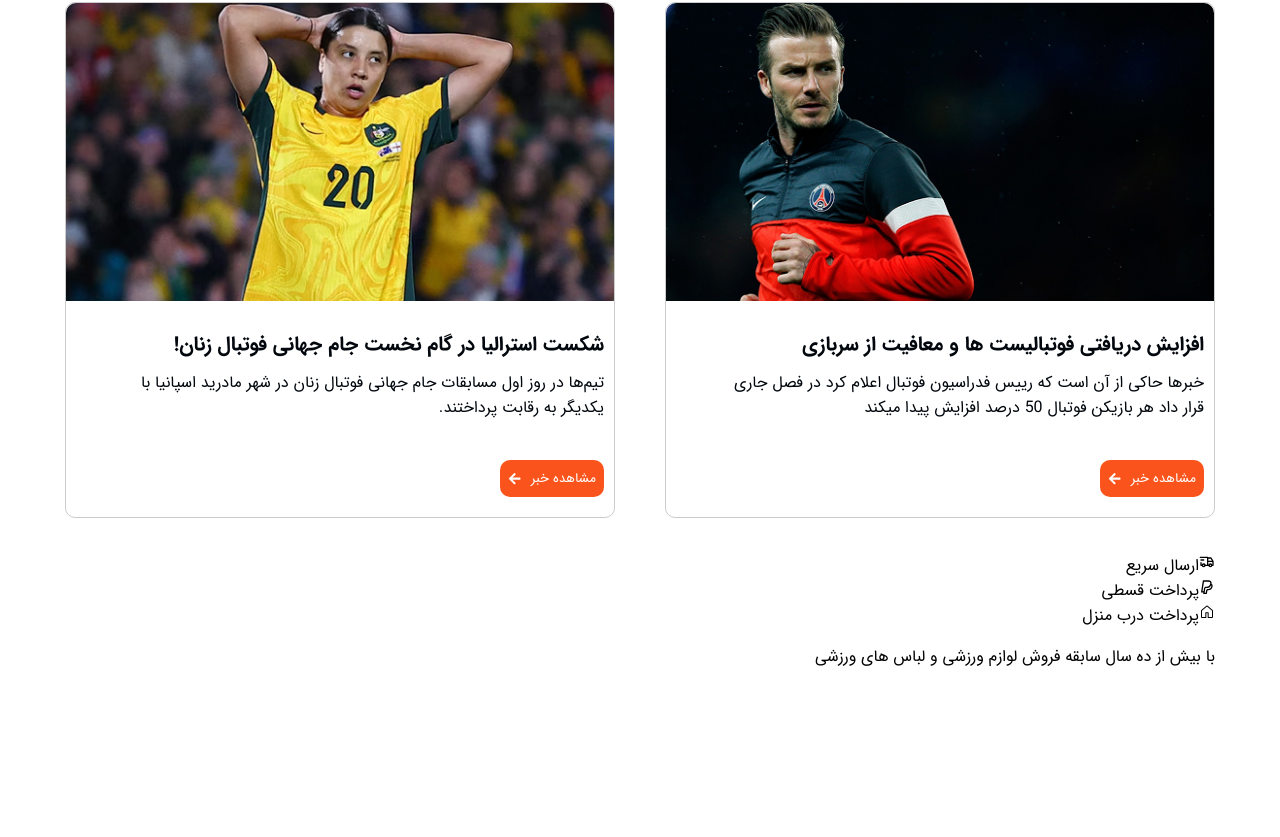
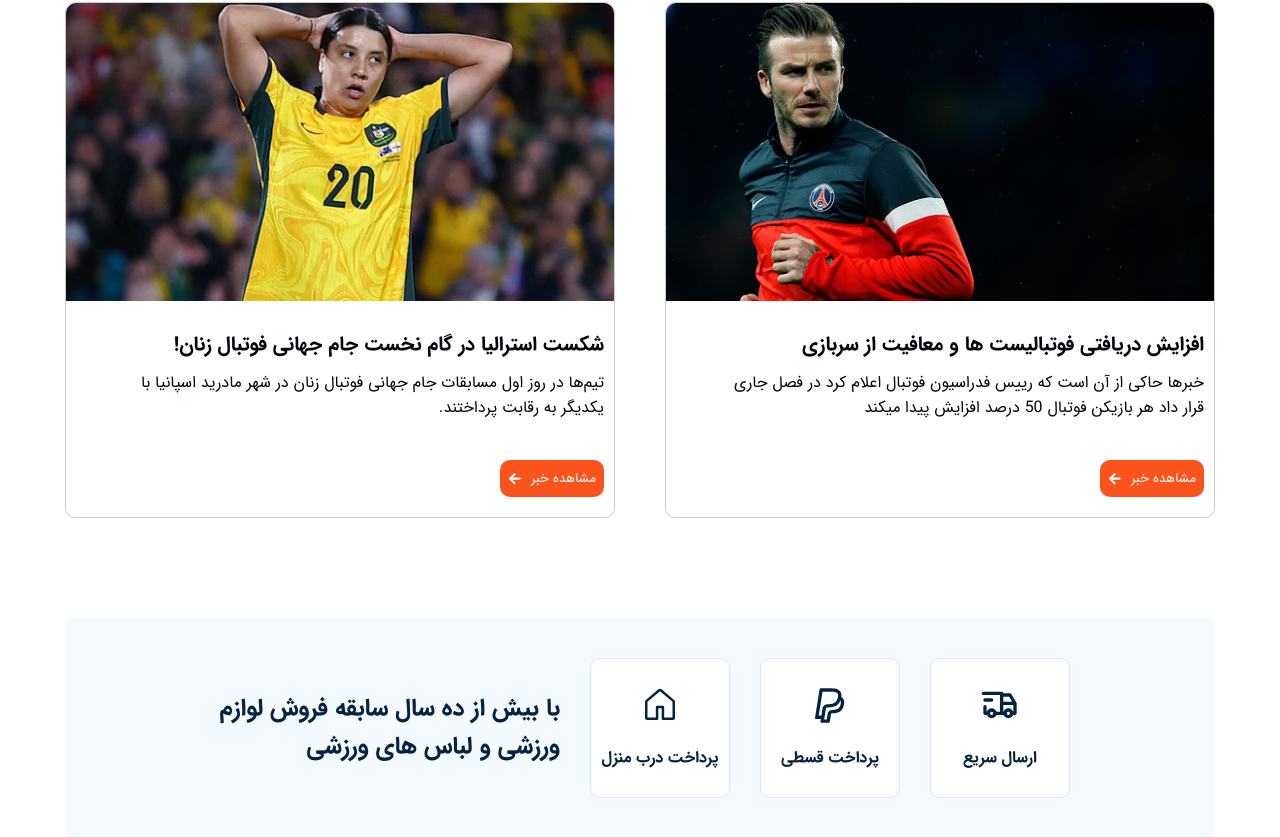
Before and after one commit to NooberThanYall/FitLand, a React (Vite) app: page / in a window 1280 px wide. Shown: the part 5968-6805 px from the top of the page. Before the commit the page ends 6672 px from the top, so only its background shows below. Built offline with nearby package versions, Linux system fonts and the light colour scheme.

Commit message:
set styles for  about sell section

```diff
--- a/src/Components/Home/AboutSell/AboutSell.css
+++ b/src/Components/Home/AboutSell/AboutSell.css
@@ -0,0 +1,33 @@
+.container-about-sell{
+    width: 100%;
+    display: flex;
+    align-items: center;
+    justify-content: center;
+    gap: 30px;
+    margin-top: 100px;
+    background-color: #F4FAFF;
+    padding: 40px 0;
+    border-radius: 10px;
+}
+
+.card-about-sell{
+    display: flex;
+    align-items: center;
+    flex-direction: column;
+    border: 1px solid #CFE8FF;
+    border-radius: 10px;
+    width: 140px;
+    height: 140px;
+    justify-content: center;
+    gap: 20px;
+    color: #032340;
+    font-weight: 700;
+    background-color: white;
+}
+
+.title-about-sell{
+    color: #032340;
+    font-size: 24px;
+    font-weight: 700;
+    width: 350px;
+}
--- a/src/Components/Home/AboutSell/AboutSell.tsx
+++ b/src/Components/Home/AboutSell/AboutSell.tsx
@@ -10,15 +10,15 @@ export default function AboutSell() {
             <div className="container-about-sell">
 
                 <div className="card-about-sell">
-                    <TbTruckDelivery />
+                    <TbTruckDelivery size={40} />
                     ارسال سریع
                 </div>
                 <div className="card-about-sell">
-                    <RiPaypalLine />
+                    <RiPaypalLine size={40} />
                     پرداخت قسطی
                 </div>
                 <div className="card-about-sell">
-                    <GoHome />
+                    <GoHome size={40} />
                     پرداخت درب منزل
                 </div>
 
```
